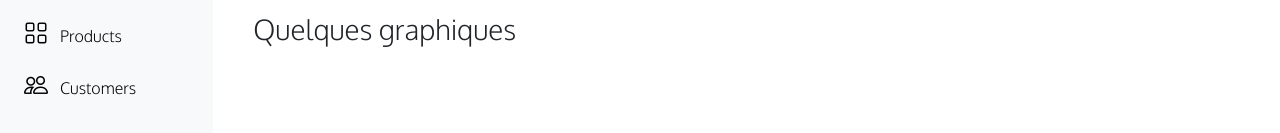
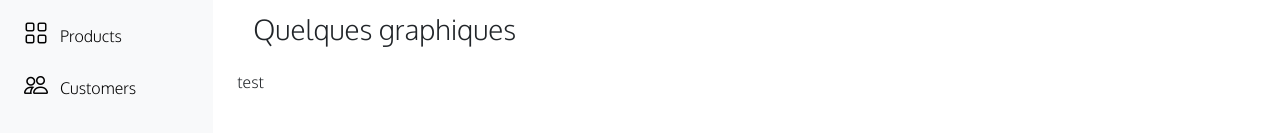
Before and after one commit to BonApp12/BonApp, a React (Create React App) app in the folder packages/front-manager/: page / in a window 1280 px wide. Shown: the part 265-398 px from the top of the page. Built offline with nearby package versions, Linux system fonts and the light colour scheme.

Commit message:
[PACKAGE] Add chart-js component

```diff
--- a/packages/front-manager/package.json
+++ b/packages/front-manager/package.json
@@ -8,7 +8,9 @@
     "@testing-library/user-event": "^13.5.0",
     "bootstrap": "^5.1.3",
     "bootstrap-icons": "^1.8.1",
+    "chart.js": "^3.7.1",
     "react": "^17.0.2",
+    "react-chartjs-2": "^4.0.1",
     "react-dom": "^17.0.2",
     "react-scripts": "5.0.0",
     "web-vitals": "^2.1.4"
--- a/packages/front-manager/src/components/Stats.js
+++ b/packages/front-manager/src/components/Stats.js
@@ -1,6 +1,15 @@
-import React from "react";
+import React from 'react';
+import { Bar } from 'react-chartjs-2'
 
 function Stats() {
+
+    const BarChart = () => {
+        return (
+            <div>
+                <p>test</p>
+            </div>
+        )
+    }
 
     const stats = [
         {
@@ -46,6 +55,7 @@ function Stats() {
             </div>
             <h3 className='p-3'>Quelques graphiques</h3>
             <div className='row'>
+                { BarChart() }
             </div>
         </div>
     )
```
Also changed, not shown: 1 other file (tests, documents, lock files or other folders).
